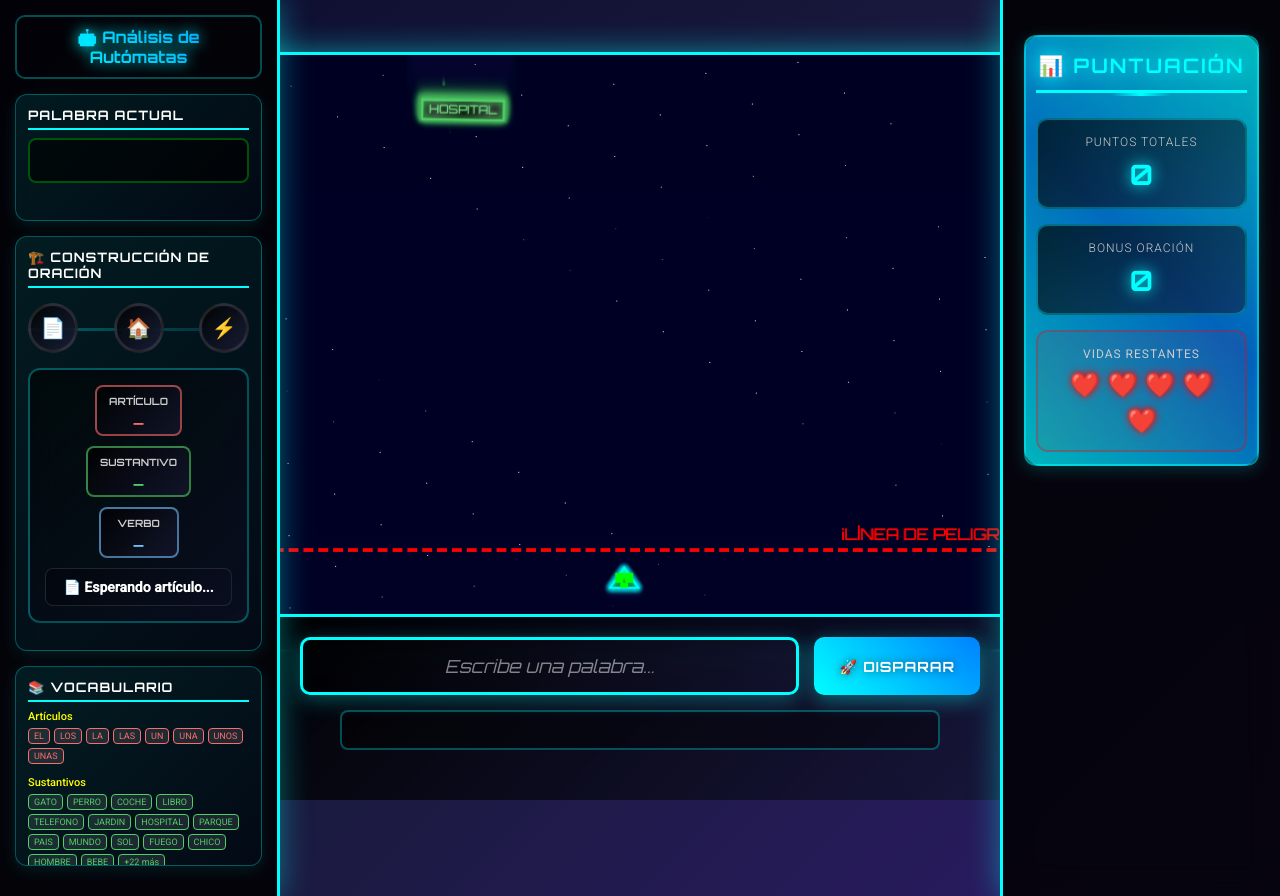
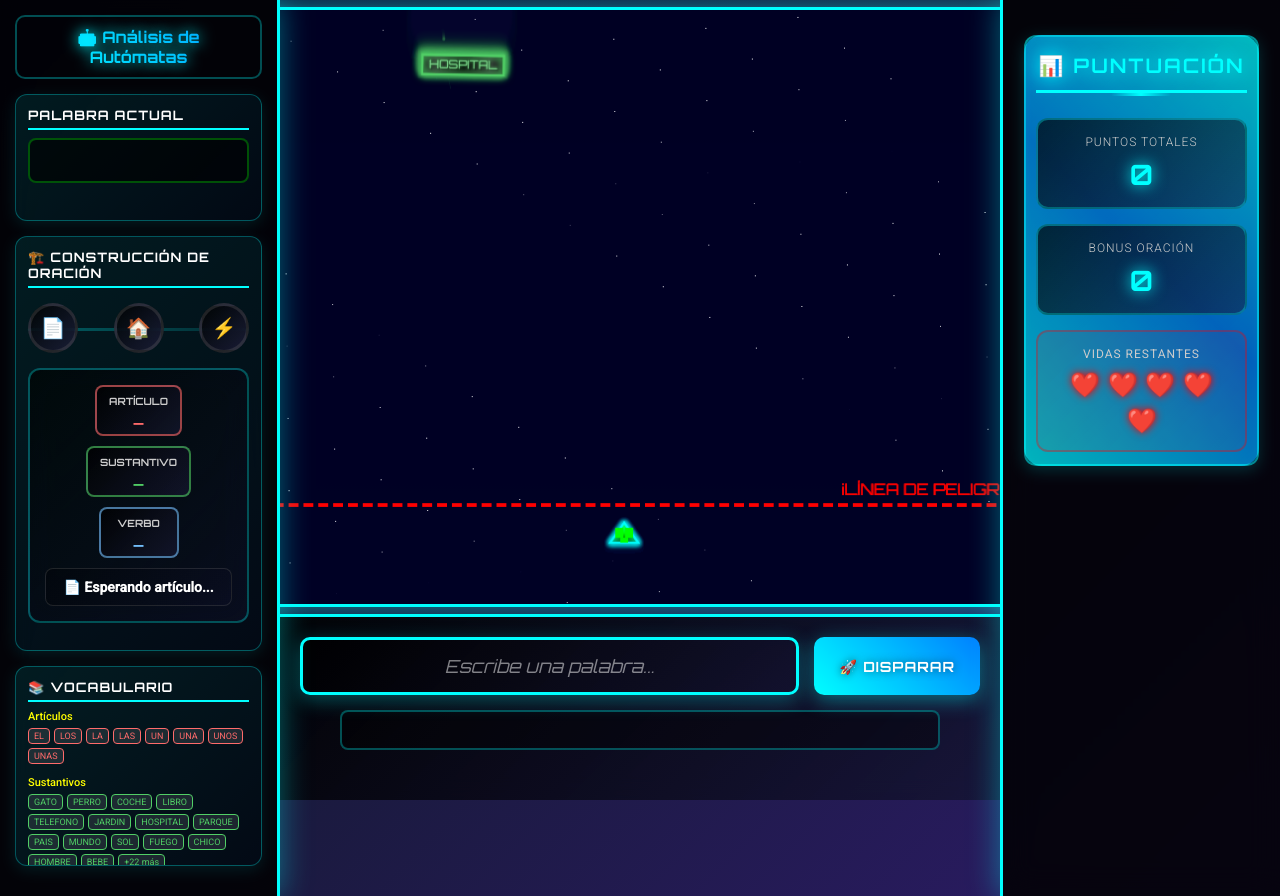
Before and after one commit to santigt11/Teoria-de-Automatas-TFA, a plain HTML site: page index.html in a window 1280 px wide. Drawn offline with Linux system fonts and the light colour scheme.

```diff
--- a/styles.css
+++ b/styles.css
@@ -583,7 +583,6 @@
     height: 100vh;
     overflow: hidden;
     order: 2;
-    padding-top: 90px; /* Separación superior para que no quede pegado al navegador */
 }
 
 .game-header {
```
